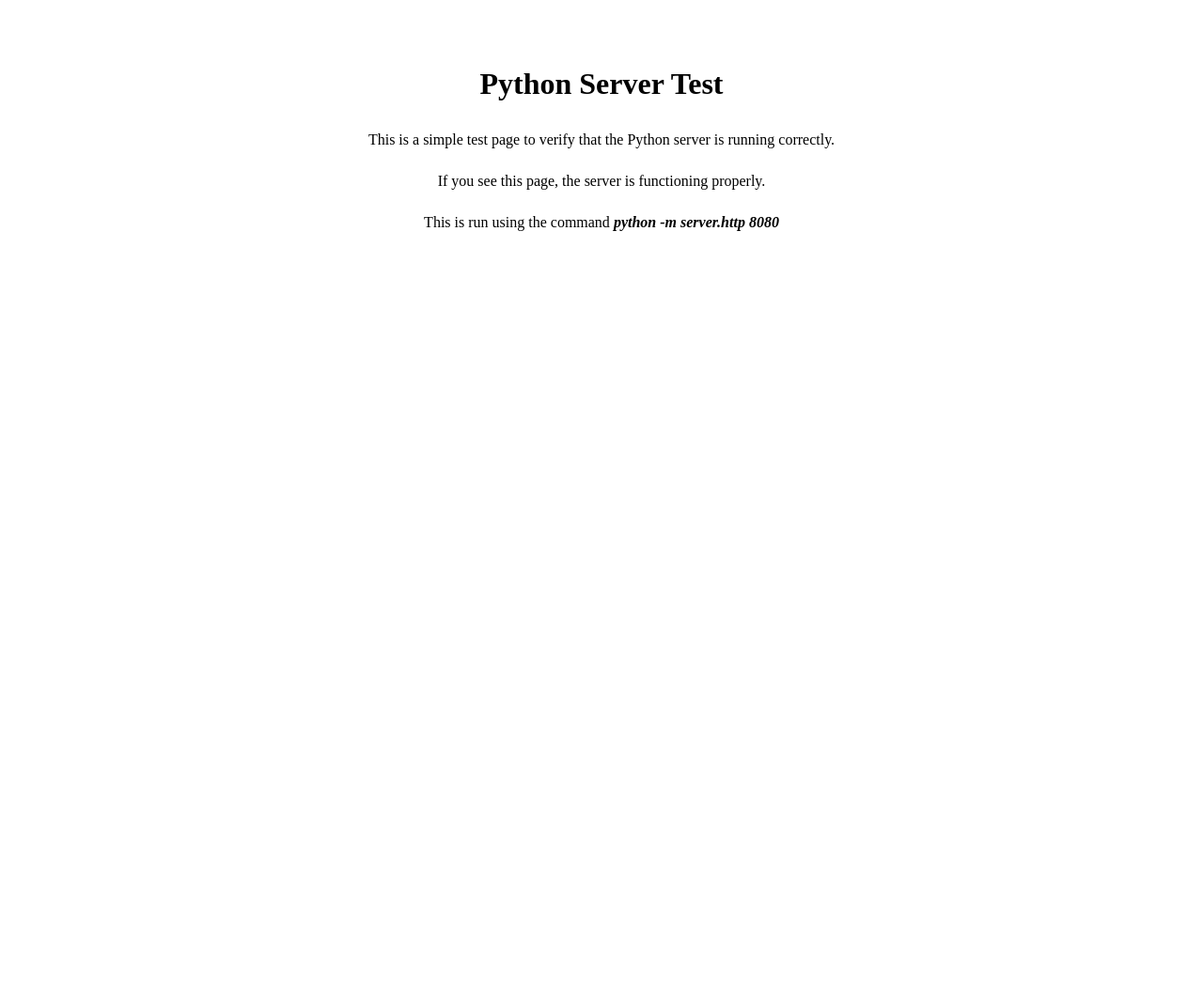
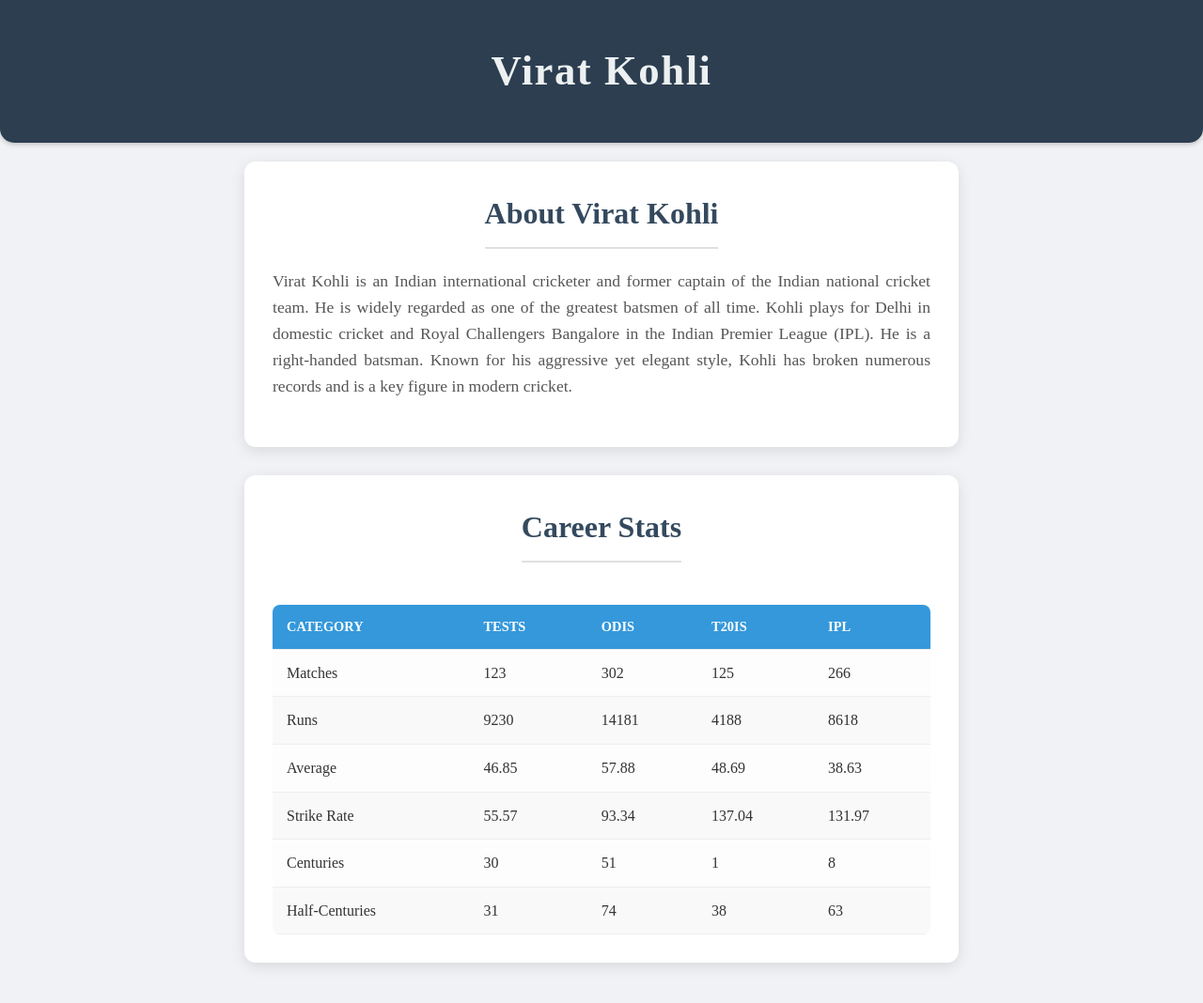
Before and after one commit to ashutoshswamy/YCS, a plain HTML site: page Week1/index.html in a window 1280 px wide. Shown: the whole page at 94% size. Before the commit the page ends 800 px from the top, so only its background shows below. Drawn offline with Linux system fonts and the light colour scheme.

Commit message:
Changed the html page, made it an wiki page of Virat Kohli and hosted it using python

```diff
--- a/Week1/index.html
+++ b/Week1/index.html
@@ -1,15 +1,90 @@
 <!DOCTYPE html>
 <html lang="en">
-<head>
-    <meta charset="UTF-8">
-    <meta name="viewport" content="width=device-width, initial-scale=1.0">
-    <title>Python Server Test</title>
-    <link rel="stylesheet" href="./styles.css">
-</head>
-<body>
-    <h1>Python Server Test</h1>
-    <p>This is a simple test page to verify that the Python server is running correctly.</p>
-    <p>If you see this page, the server is functioning properly.</p>
-    <p>This is run using the command <b><i>python -m server.http 8080</i></b></p>
-</body>
+  <head>
+    <meta charset="UTF-8" />
+    <meta name="viewport" content="width=device-width, initial-scale=1.0" />
+    <title>Virat Kohli - Stats & Info</title>
+    <link rel="stylesheet" href="./styles.css" />
+  </head>
+  <body>
+    <header>
+      <div class="container">
+        <h1>Virat Kohli</h1>
+      </div>
+    </header>
+    <div class="container">
+      <section class="card">
+        <h2>About Virat Kohli</h2>
+        <p class="bio-text">
+          Virat Kohli is an Indian international cricketer and former captain of
+          the Indian national cricket team. He is widely regarded as one of the
+          greatest batsmen of all time. Kohli plays for Delhi in domestic
+          cricket and Royal Challengers Bangalore in the Indian Premier League
+          (IPL). He is a right-handed batsman. Known for his aggressive yet
+          elegant style, Kohli has broken numerous records and is a key figure
+          in modern cricket.
+        </p>
+      </section>
+      <section class="card">
+        <h2>Career Stats</h2>
+        <div class="table-responsive">
+          <table class="stats-table">
+            <thead>
+              <tr>
+                <th>Category</th>
+                <th>Tests</th>
+                <th>ODIs</th>
+                <th>T20Is</th>
+                <th>IPL</th>
+              </tr>
+            </thead>
+            <tbody>
+              <tr>
+                <td>Matches</td>
+                <td>123</td>
+                <td>302</td>
+                <td>125</td>
+                <td>266</td>
+              </tr>
+              <tr>
+                <td>Runs</td>
+                <td>9230</td>
+                <td>14181</td>
+                <td>4188</td>
+                <td>8618</td>
+              </tr>
+              <tr>
+                <td>Average</td>
+                <td>46.85</td>
+                <td>57.88</td>
+                <td>48.69</td>
+                <td>38.63</td>
+              </tr>
+              <tr>
+                <td>Strike Rate</td>
+                <td>55.57</td>
+                <td>93.34</td>
+                <td>137.04</td>
+                <td>131.97</td>
+              </tr>
+              <tr>
+                <td>Centuries</td>
+                <td>30</td>
+                <td>51</td>
+                <td>1</td>
+                <td>8</td>
+              </tr>
+              <tr>
+                <td>Half-Centuries</td>
+                <td>31</td>
+                <td>74</td>
+                <td>38</td>
+                <td>63</td>
+              </tr>
+            </tbody>
+          </table>
+        </div>
+      </section>
+    </div>
+  </body>
 </html>
--- a/Week1/styles.css
+++ b/Week1/styles.css
@@ -1,9 +1,97 @@
-h1{
-    text-align: center;
-    padding-top: 50px;
+body {
+  margin: 0;
+  padding: 0;
+  background-color: #f0f2f5;
+  color: #333;
+  line-height: 1.6;
+  display: flex;
+  flex-direction: column;
+  min-height: 100vh;
 }
 
-p{
-    text-align: center;
-    padding-top: 10px;
+.container {
+  max-width: 960px;
+  margin: 0 auto;
+  padding: 20px;
 }
+
+header {
+  background-color: #2c3e50;
+  color: #ecf0f1;
+  padding: 20px 0;
+  text-align: center;
+  box-shadow: 0 2px 5px rgba(0, 0, 0, 0.2);
+  border-bottom-left-radius: 15px;
+  border-bottom-right-radius: 15px;
+}
+
+header h1 {
+  font-size: 2.8em;
+  margin: 0;
+  letter-spacing: 1.5px;
+}
+
+main {
+  flex-grow: 1;
+  padding: 30px 0;
+}
+
+.card {
+  background-color: #fff;
+  border-radius: 12px;
+  box-shadow: 0 4px 15px rgba(0, 0, 0, 0.1);
+  padding: 30px;
+  margin-bottom: 30px;
+  text-align: center;
+}
+
+.card h2 {
+  font-size: 2em;
+  color: #34495e;
+  margin-top: 0;
+  margin-bottom: 20px;
+  border-bottom: 2px solid #e0e0e0;
+  padding-bottom: 10px;
+  display: inline-block;
+}
+
+.bio-text {
+  font-size: 1.1em;
+  color: #555;
+  max-width: 700px;
+  margin: 0 auto 20px auto;
+  text-align: justify;
+}
+
+.stats-table {
+  width: 100%;
+  border-collapse: collapse;
+  margin-top: 25px;
+  background-color: #fdfdfd;
+  border-radius: 8px;
+  overflow: hidden;
+}
+
+.stats-table th,
+.stats-table td {
+  padding: 12px 15px;
+  border-bottom: 1px solid #eee;
+  text-align: left;
+}
+
+.stats-table th {
+  background-color: #3498db;
+  color: #fff;
+  font-weight: bold;
+  text-transform: uppercase;
+  font-size: 0.9em;
+}
+
+.stats-table tr:nth-child(even) {
+  background-color: #f9f9f9;
+}
+
+.stats-table tr:hover {
+  background-color: #eef;
+  transition: background-color 0.3s ease;
+}
```
Also changed, not shown: 1 other file.
